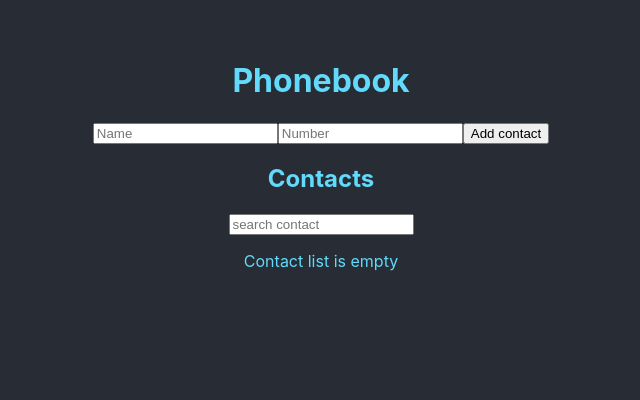
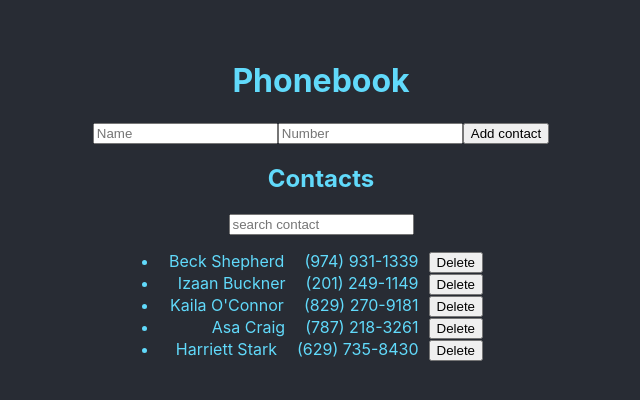
Before and after one commit to Mykhailo-Gogol/goit-react-hw-02-phonebook, a React (Create React App) app: page / in a window 1280 px wide. Shown: the top 400 px of the page, without its empty margins (319-959 px from the left). Built offline with nearby package versions, Linux system fonts and the light colour scheme; the HTML template or start-up script is replaced by a standard one.

Commit message:
Видаляє console.log()

```diff
--- a/src/App.css
+++ b/src/App.css
@@ -23,6 +23,6 @@
   padding: 0;
 }
 
-.delete-button {
-  margin-left: 15px;
+.contact-text span {
+  padding: 0 10px;
 }
--- a/src/App.js
+++ b/src/App.js
@@ -7,16 +7,21 @@ import ContactList from "./components/ContactList";
 
 class App extends Component {
   state = {
-    contacts: [],
+    contacts: [
+      { name: "Beck Shepherd", number: "(974) 931-1339", id: "id-1" },
+      { name: "Izaan Buckner", number: "(201) 249-1149", id: "id-2" },
+      { name: "Kaila O'Connor", number: "(829) 270-9181", id: "id-3" },
+      { name: "Asa Craig", number: "(787) 218-3261", id: "id-4" },
+      { name: "Harriett Stark", number: "(629) 735-8430", id: "id-5" },
+    ],
     filter: "",
-    id: "",
   };
 
   componentDidMount() {
     const getContactArrayLS = localStorage.getItem("contacts");
     this.setState({
       contacts: JSON.parse(getContactArrayLS)
-        ? JSON.parse(getContactArrayLS)
+        ? JSON.parse(getContactArrayLS) && this.state.contacts
         : this.state.contacts,
     });
   }
--- a/src/components/ContactList/ContactList.js
+++ b/src/components/ContactList/ContactList.js
@@ -14,8 +14,6 @@ class ContactList extends Component {
         name.toLowerCase().includes(normalizedFilter) ||
         number.toLowerCase().includes(normalizedFilter)
     );
-    //
-    console.log("List", filter);
     return filteredArray;
   };
 
@@ -27,7 +25,10 @@ class ContactList extends Component {
             {this.contactFilter().map(({ name, number, id }) => {
               return (
                 <li key={this.uniqueId()}>
-                  <p>{`${number} ${name} `}</p>
+                  <p className="contact-text">
+                    <span>{name}</span>
+                    <span>{number}</span>
+                  </p>
                   <button
                     className="delete-button"
                     onClick={() => this.props.onDeleteContact(id)}
--- a/src/components/Filter/Filter.js
+++ b/src/components/Filter/Filter.js
@@ -16,8 +16,6 @@ class Filter extends Component {
     const { filter } = this.state;
     this.handleInputChange(event);
     this.props.onFilter(filter);
-    //
-    console.log("Filter", this.state.filter);
   };
 
   blurHandler = (event) => {
```
